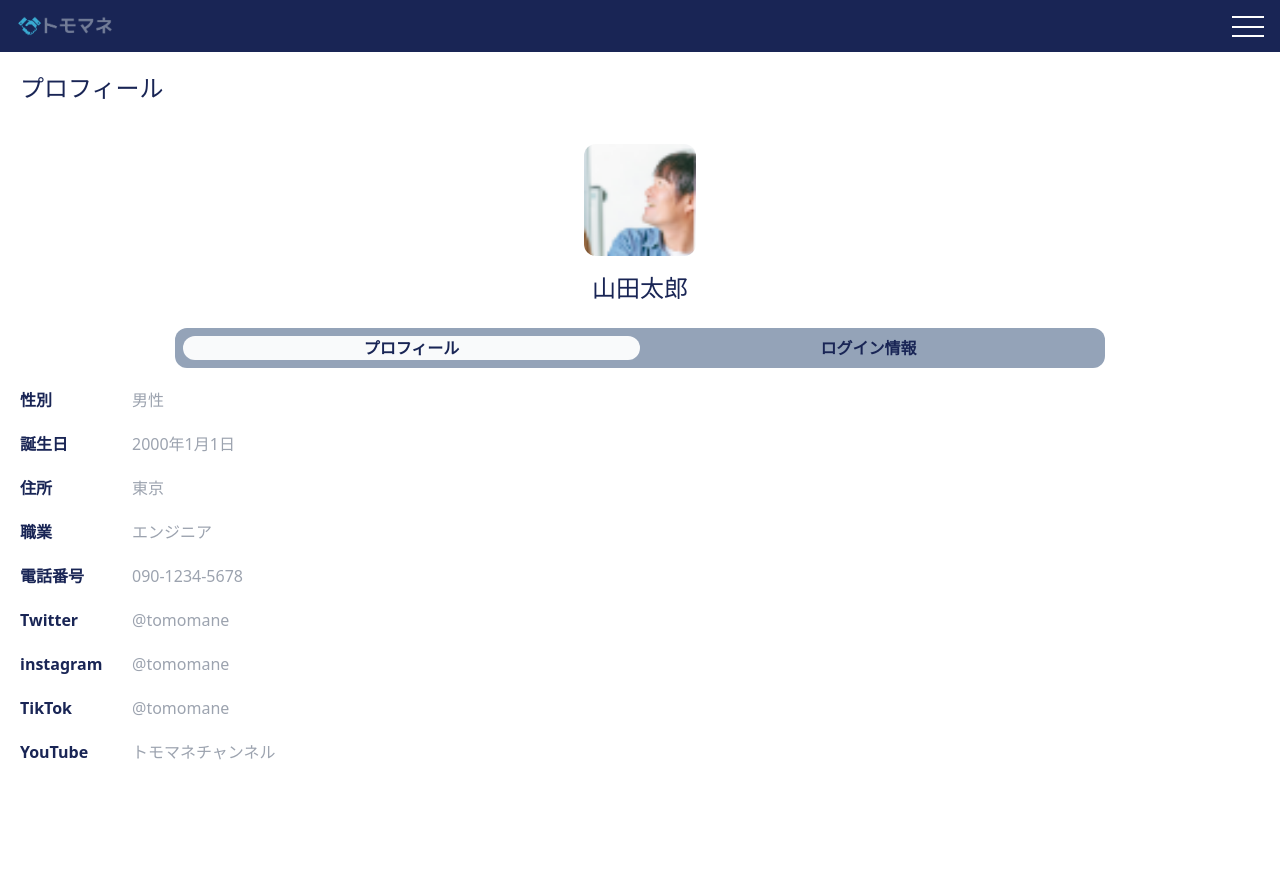
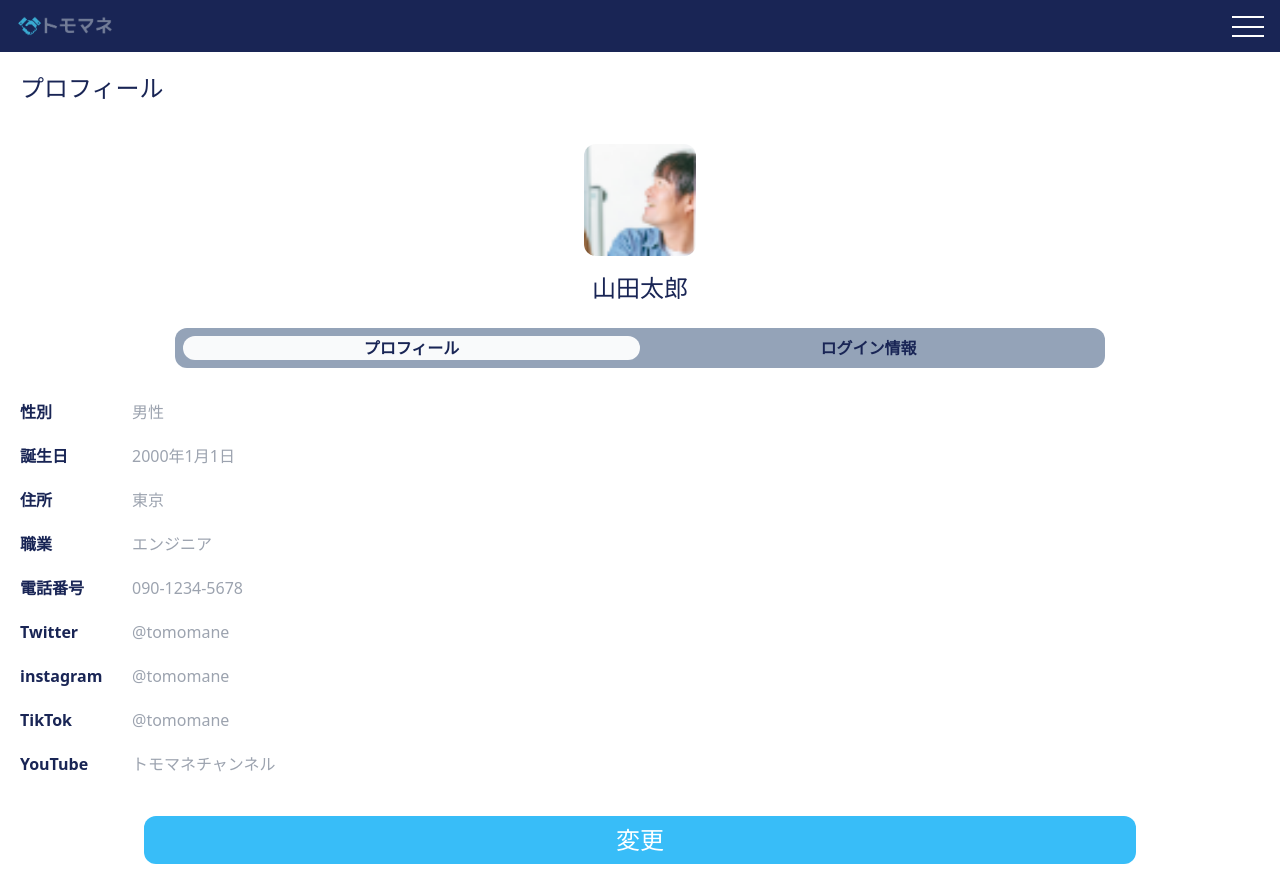
Before and after one commit to nikawa2161/tomomane, a React (Create React App) app: page /account in a window 1280 px wide. Before the commit the page ends 800 px from the top, so only its background shows below. Built offline with nearby package versions, Linux system fonts and the light colour scheme.

Commit message:
変更ボタンの作成

```diff
--- a/src/views/pages/account/AccountHome.tsx
+++ b/src/views/pages/account/AccountHome.tsx
@@ -50,7 +50,7 @@ export const AccountHome: FC = () => {
         </div>
 
         {/* プロフィールフォーム */}
-        <div className="mt-5">
+        <div className="mt-8">
           {inputProfile.map((input: inputType) => (
             <div className="mt-5 flex justify-between" key={input.id}>
               <p className="font-bold w-28 text-blue-primary">{input.label}</p>
@@ -62,6 +62,12 @@ export const AccountHome: FC = () => {
             </div>
           ))}
         </div>
+        <button
+          type="button"
+          className="block mt-10 py-2 text-2xl w-4/5 mx-auto rounded-xl bg-sky-400 text-white"
+        >
+          変更
+        </button>
       </div>
     </>
   )
```
